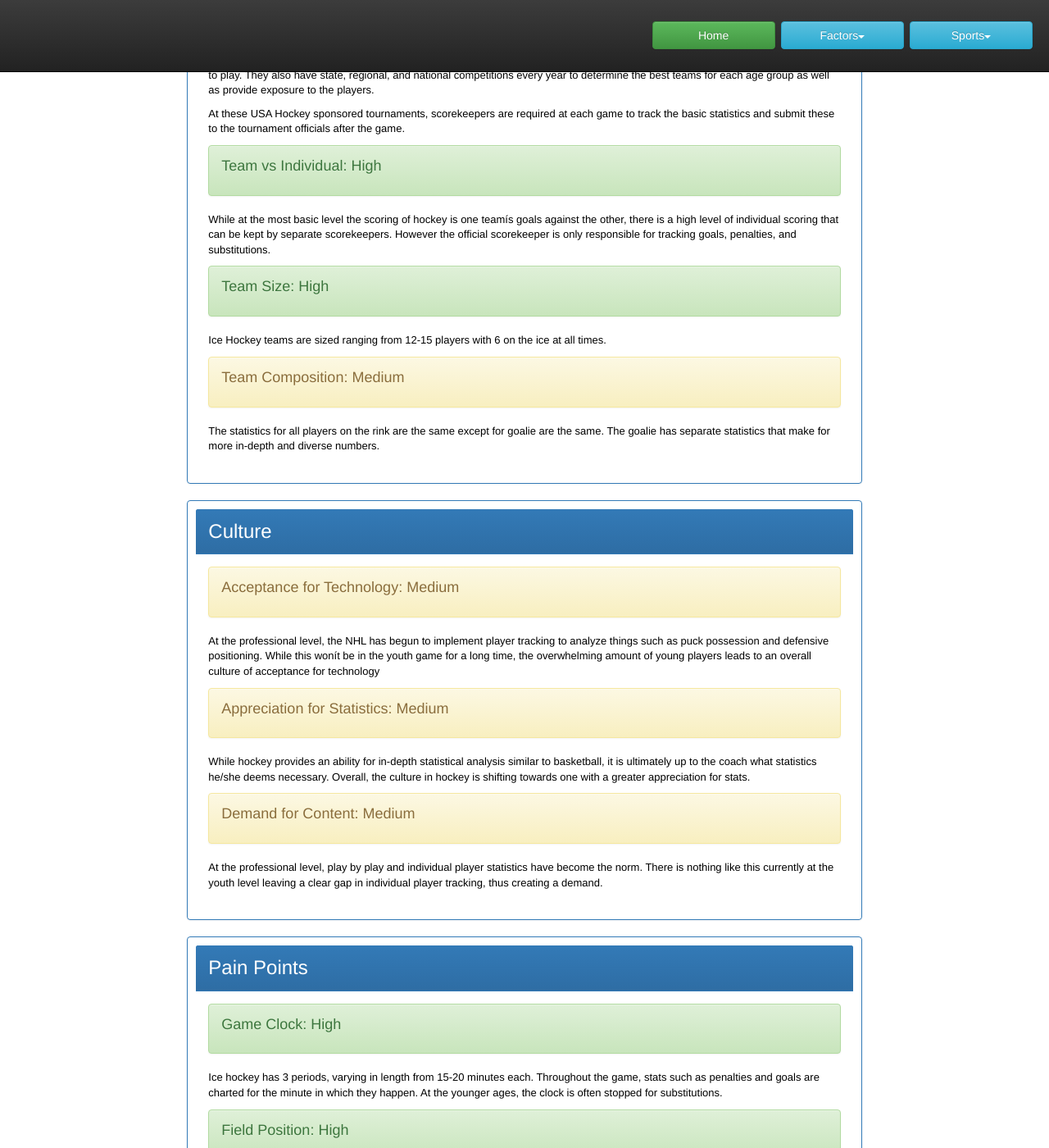
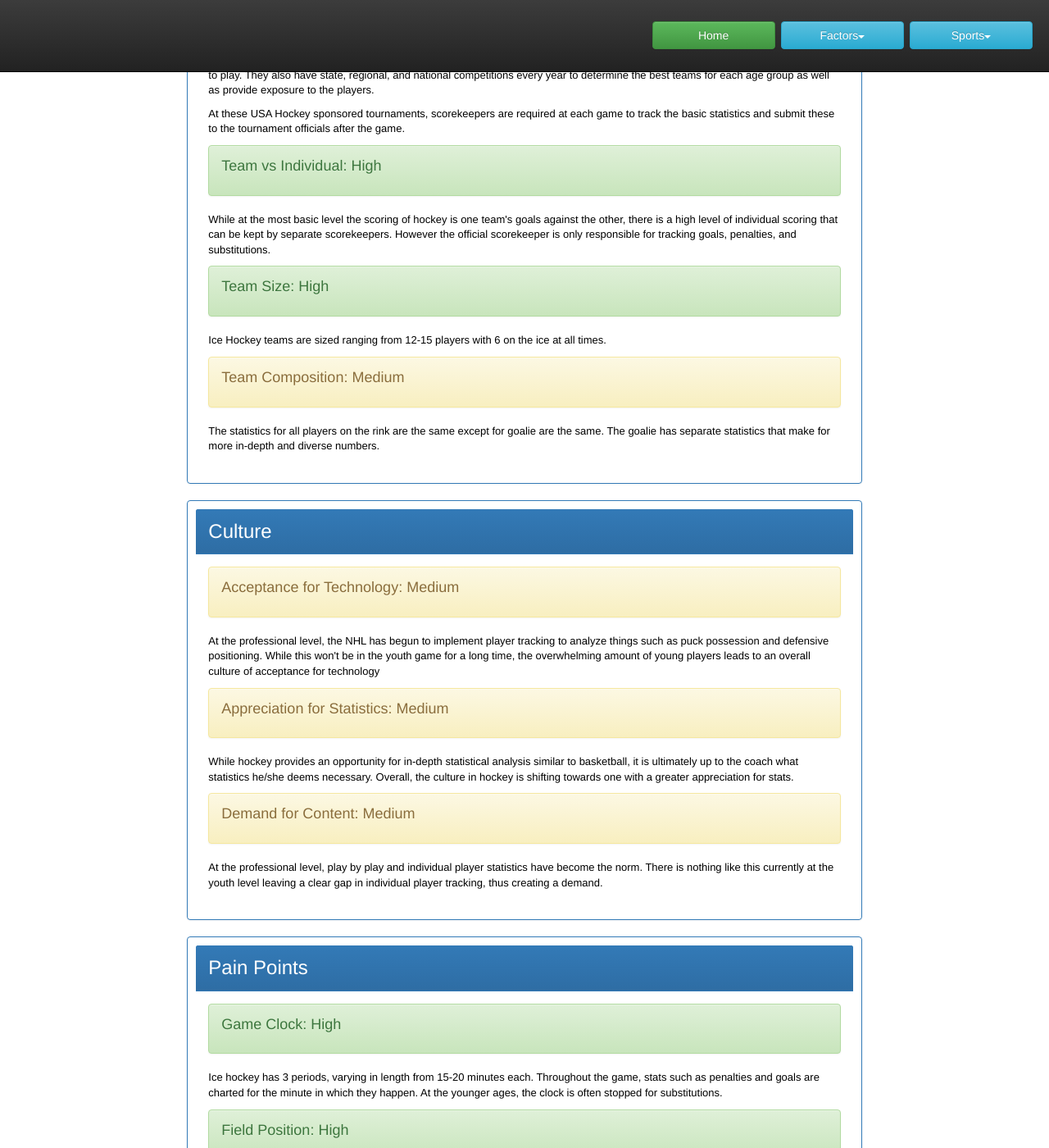
Before and after one commit to kateknewing/GC, a Jekyll site: the page built from hockey.html, in a window 1280 px wide and 1400 px high, scrolled down 1263 px. Shown: the whole window at 82% size. Built offline with Jekyll 4.4.1, drawn with Linux system fonts in a browser that asks for light colours; nearby versions of some CDN libraries; library files that are not in the unit come from our copies; Markdown is read by kramdown in place of the engine named in the settings; some of the changed text lies outside the part shown.

Commit message:
Changed ice hockey html

```diff
--- a/hockey.html
+++ b/hockey.html
@@ -125,7 +125,7 @@ title: Hockey
 				<div class="alert alert-success" role="alert">
 					<h4>Team vs Individual: High</h4>
 				</div>
-				<p>While at the most basic level the scoring of hockey is one teamís goals against the other, there is a high level of individual scoring that can be kept by separate scorekeepers. However the official scorekeeper is only responsible for tracking goals, penalties, and substitutions.</p>
+				<p>While at the most basic level the scoring of hockey is one team's goals against the other, there is a high level of individual scoring that can be kept by separate scorekeepers. However the official scorekeeper is only responsible for tracking goals, penalties, and substitutions.</p>
 
 
 				<!--Copy starting below here for another subfactor -->
@@ -159,12 +159,12 @@ title: Hockey
 				<div class="alert alert-warning" role="alert">
 					<h4>Acceptance for Technology: Medium</h4>
 				</div>
-				<p>At the professional level, the NHL has begun to implement player tracking to analyze things such as puck possession and defensive positioning. While this wonít be in the youth game for a long time, the overwhelming amount of young players leads to an overall culture of acceptance for technology</p>
+				<p>At the professional level, the NHL has begun to implement player tracking to analyze things such as puck possession and defensive positioning. While this won't be in the youth game for a long time, the overwhelming amount of young players leads to an overall culture of acceptance for technology</p>
 
 				<div class="alert alert-warning" role="alert">
 					<h4>Appreciation for Statistics: Medium</h4>
 				</div>
-				<p>While hockey provides an ability for in-depth statistical analysis similar to basketball, it is ultimately up to the coach what statistics he/she deems necessary. Overall, the culture in hockey is shifting towards one with a greater appreciation for stats.</p>
+				<p>While hockey provides an opportunity for in-depth statistical analysis similar to basketball, it is ultimately up to the coach what statistics he/she deems necessary. Overall, the culture in hockey is shifting towards one with a greater appreciation for stats.</p>
 
 				<div class="alert alert-warning" role="alert">
 					<h4>Demand for Content: Medium</h4>
```
Also changed, not shown: other parts of hockey.html (+1 -1 lines).
